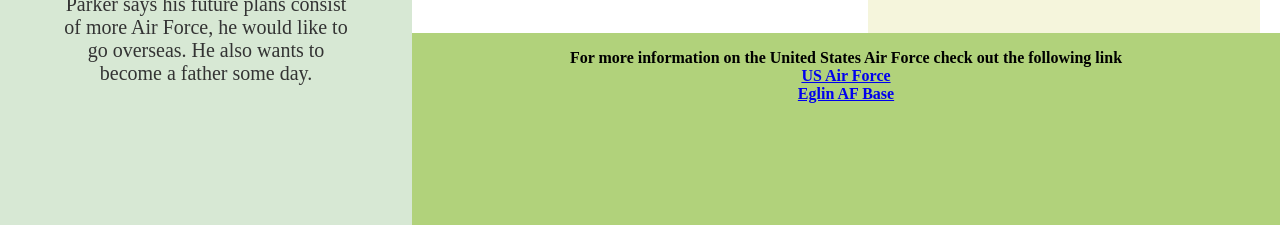
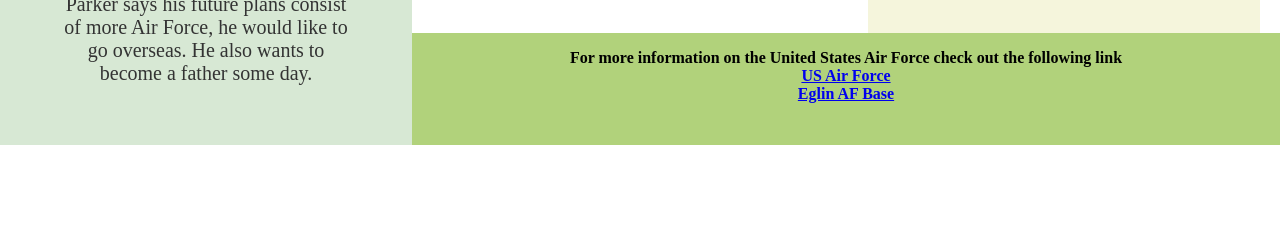
Before and after one commit to llmailloux/bioSite, a plain HTML site: page index.html in a window 1280 px wide. Shown: the part 1113-1338 px from the top of the page. After the commit the page ends 1258 px from the top, so only its background shows below. Drawn offline with Linux system fonts and the light colour scheme.

Commit message:
Add files via upload

```diff
--- a/style.css
+++ b/style.css
@@ -72,7 +72,7 @@ footer{
     bottom: 0;
     left: 0;
     background: #b1d27b;
-    height: 12em;
+    height: 7em;
 }
   header {
     background: #b1d27b;
```
